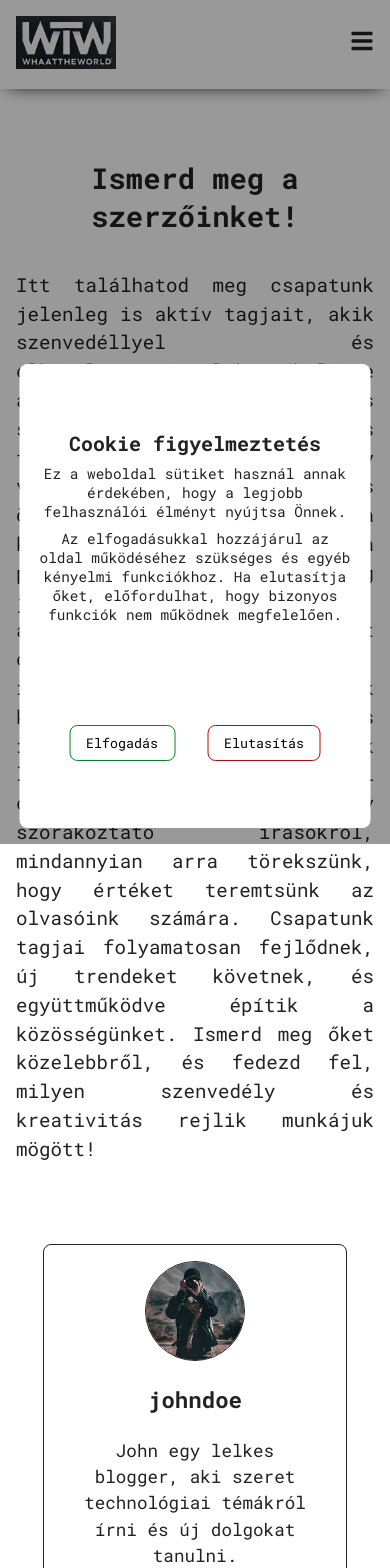
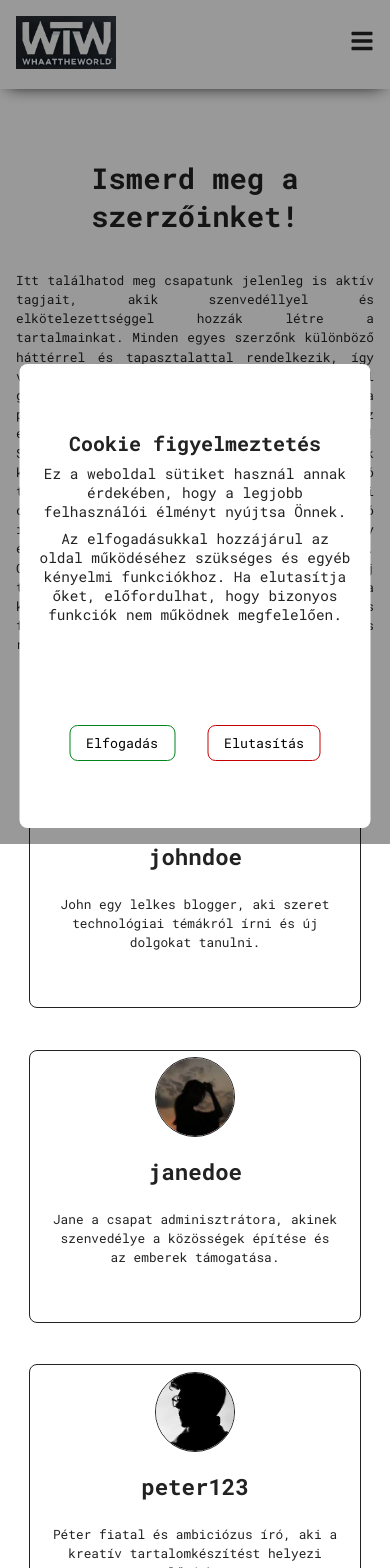
Before and after one commit to istvan911/react_vite_blog_proj, a React (Vite) app: page /authors in a window 390 px wide. Shown: the top 1568 px of the page. Built offline with nearby package versions, Linux system fonts and the light colour scheme.

Commit message:
2025_02_18_1

```diff
--- a/src/App.css
+++ b/src/App.css
@@ -39,7 +39,7 @@
   --third-color: #444 !important;
   --fourth-color: #000 !important;
   --fifth-color: #fff !important;
-  --link-color: #5400c9 !important;
+  --link-color: #3f0098 !important;
   --link-bf-color:#743ac6 !important;
   --link-btn:#fff !important;
   --brightness-procent: 50% !important;
@@ -114,7 +114,7 @@ h1,h2,h3,p{
         border: 1px solid var(--primary-color);
         border-radius: .5rem;
         padding: 1rem;
-        max-width: 19rem;
+        max-width: 14rem;
         text-align: center;
         margin: 2rem 0;
         transition: transform 0.2s;
@@ -142,6 +142,31 @@ h1,h2,h3,p{
         font-size: 1.1rem !important;
         margin: 0.5rem 0;
         text-align: center !important;
+      }
+
+      @media (max-width: 768px) {
+        .author-card {
+          padding: .4rem;
+          min-width: 80% !important;
+          max-width: 85% !important;
+          min-height: 40% !important;
+          max-height: 50% !important;
+          margin-bottom: .6rem !important;
+        }
+
+        .authorcard-image {
+          width: 80px;
+          height: 80px;
+          margin-bottom: .5rem;
+        }
+
+        .author-name {
+          font-size: 1.1rem;
+        }
+
+        .author-bio {
+          font-size: .8rem !important;
+        }
       }
 
     /*---------->   AUTHORCARD  END <----------*/
@@ -521,6 +546,13 @@ h1,h2,h3,p{
         }
         .gdpr{
           margin-bottom: .3rem;
+        }
+
+        .footer-li{
+          font-size: 1rem;
+        }
+        .footer-container h1{
+          font-size: 1.3rem;
         }
       }
     /*---------->   FOOTER  END <----------*/
@@ -922,6 +954,13 @@ h1,h2,h3,p{
         justify-content: space-evenly !important;
       }
 
+      .authors-h1{
+        font-size: 1.3rem;
+      }
+      .authors-p{
+        font-size: .8rem !important;
+      }
+
     }
 
     /*---------->   HOME  END / AUTHORS END <----------*/
```
